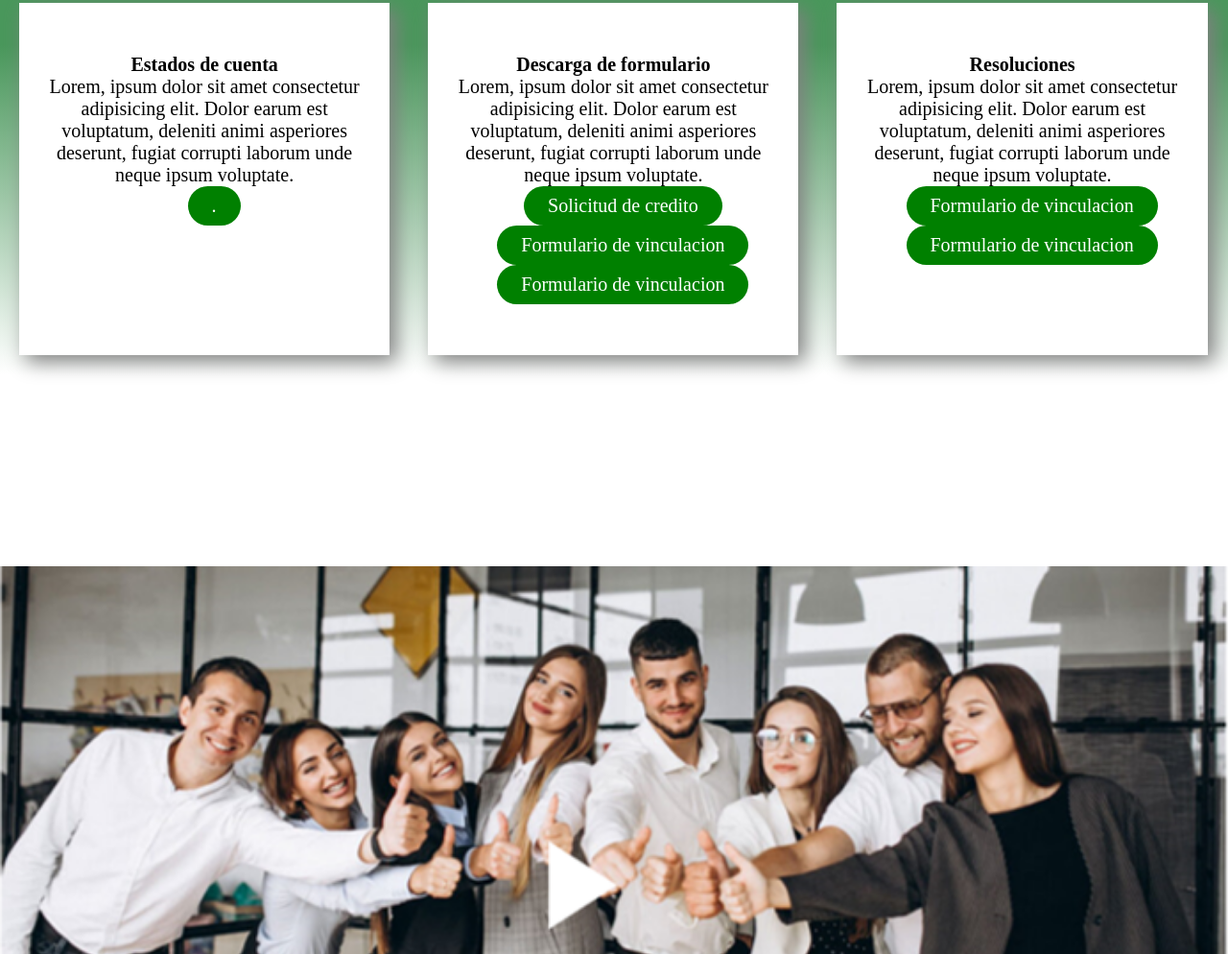
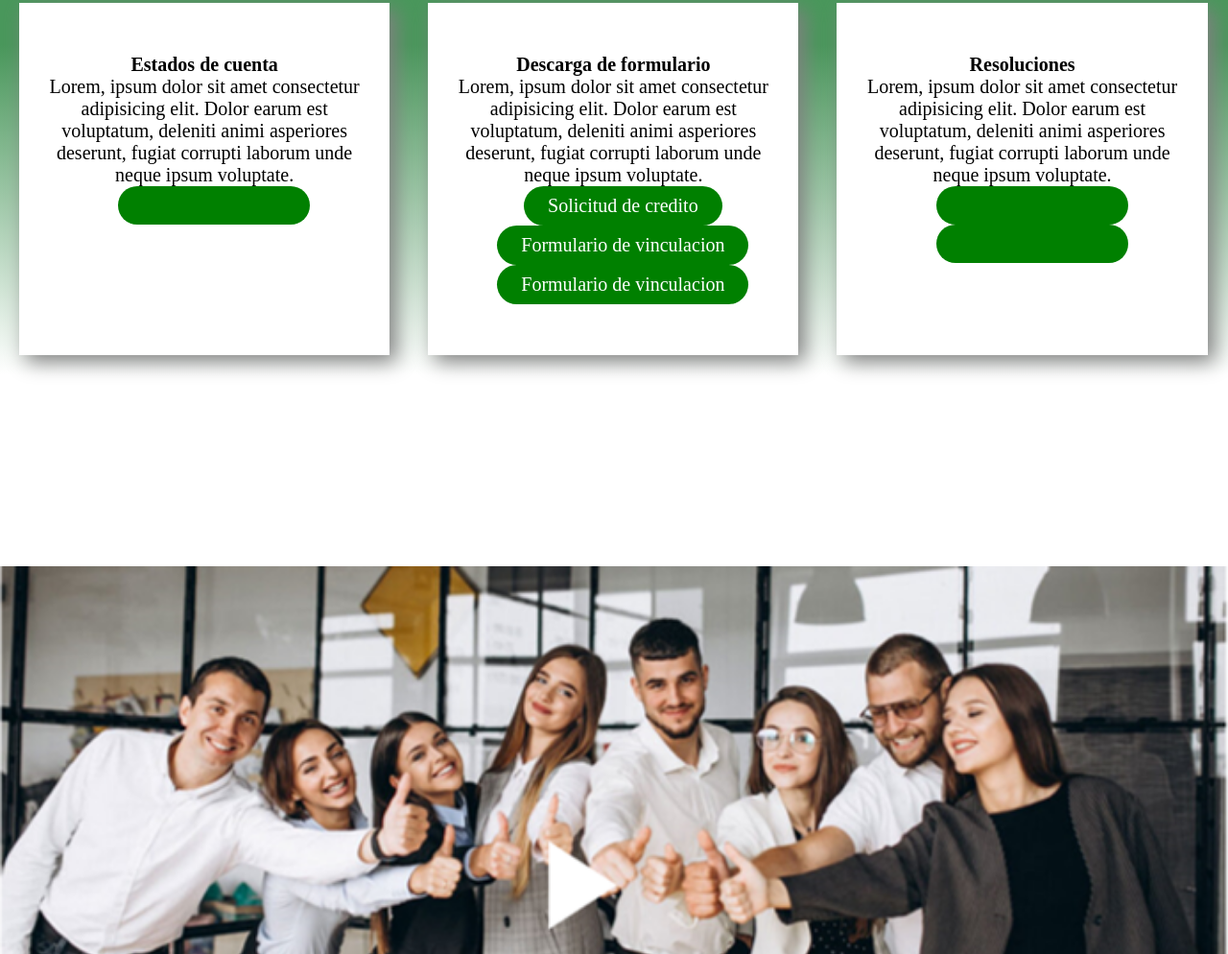
Before and after one commit to yovanessaruiz17/examen, a plain HTML site: page index.html in a window 1280 px wide. Shown: the part 2699-3693 px from the top of the page at 96% size. Drawn offline with Linux system fonts and the light colour scheme.

Commit message:
Update index.html

```diff
--- a/index.html
+++ b/index.html
@@ -138,7 +138,7 @@
             <div class="secciones">
                 <h3>Estados de cuenta</h3>
                 <p>Lorem, ipsum dolor sit amet consectetur adipisicing elit. Dolor earum est voluptatum, deleniti animi asperiores deserunt, fugiat corrupti laborum unde neque ipsum voluptate.</p>
-                <button >.</button>
+                <button class="btnSin"> <span> </span> </button>
             </div>
 
             <div class="secciones">
@@ -152,8 +152,8 @@
             <div class="secciones">
                 <h3>Resoluciones</h3>
                 <p>Lorem, ipsum dolor sit amet consectetur adipisicing elit. Dolor earum est voluptatum, deleniti animi asperiores deserunt, fugiat corrupti laborum unde neque ipsum voluptate.</p>
-                <button >Formulario de vinculacion</button>
-                <button >Formulario de vinculacion</button>
+                <button class="btnSin"> <span> </span> </button>
+                <button class="btnSin"> <span> </span> </button>
             </div>
         </div>
     </section>
```
